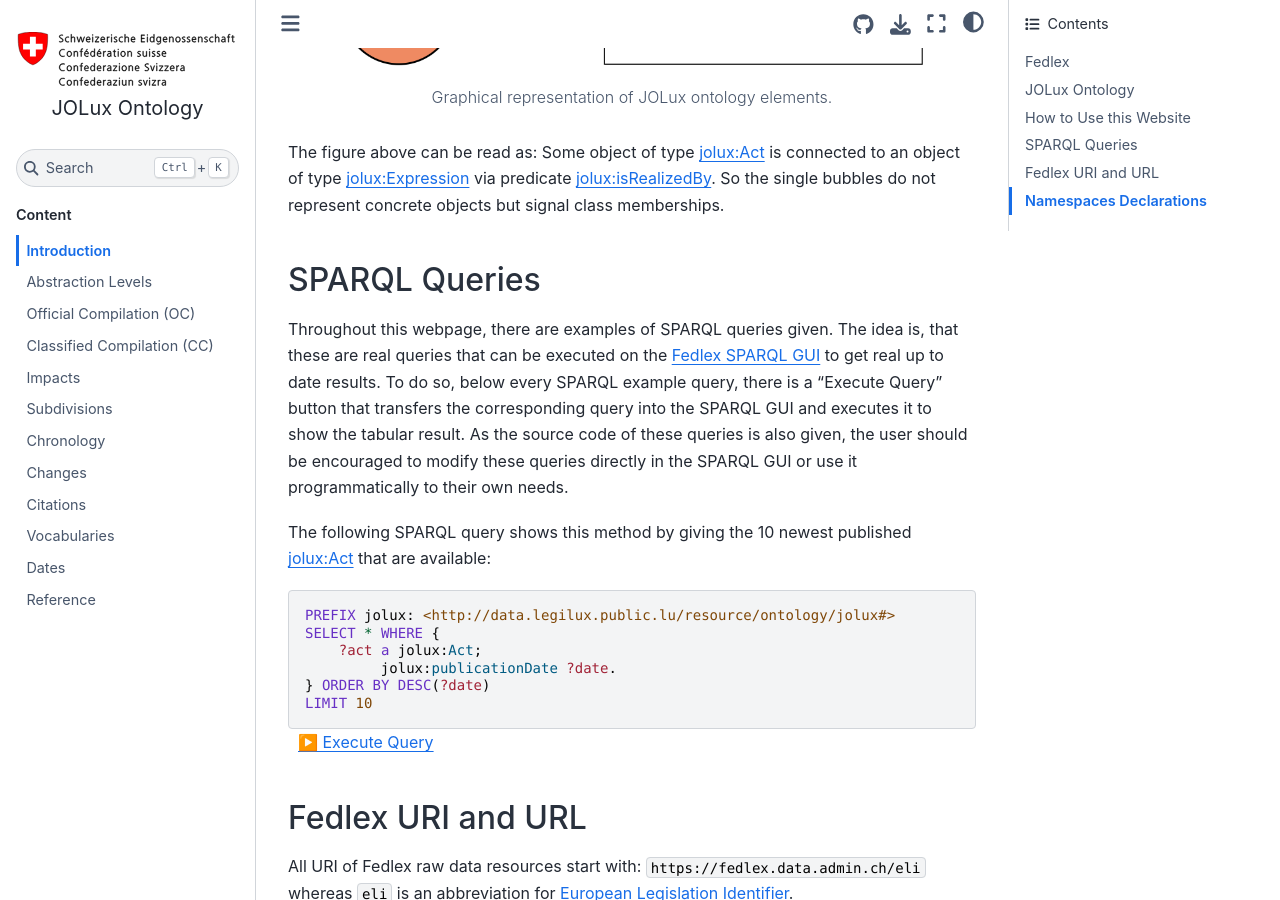
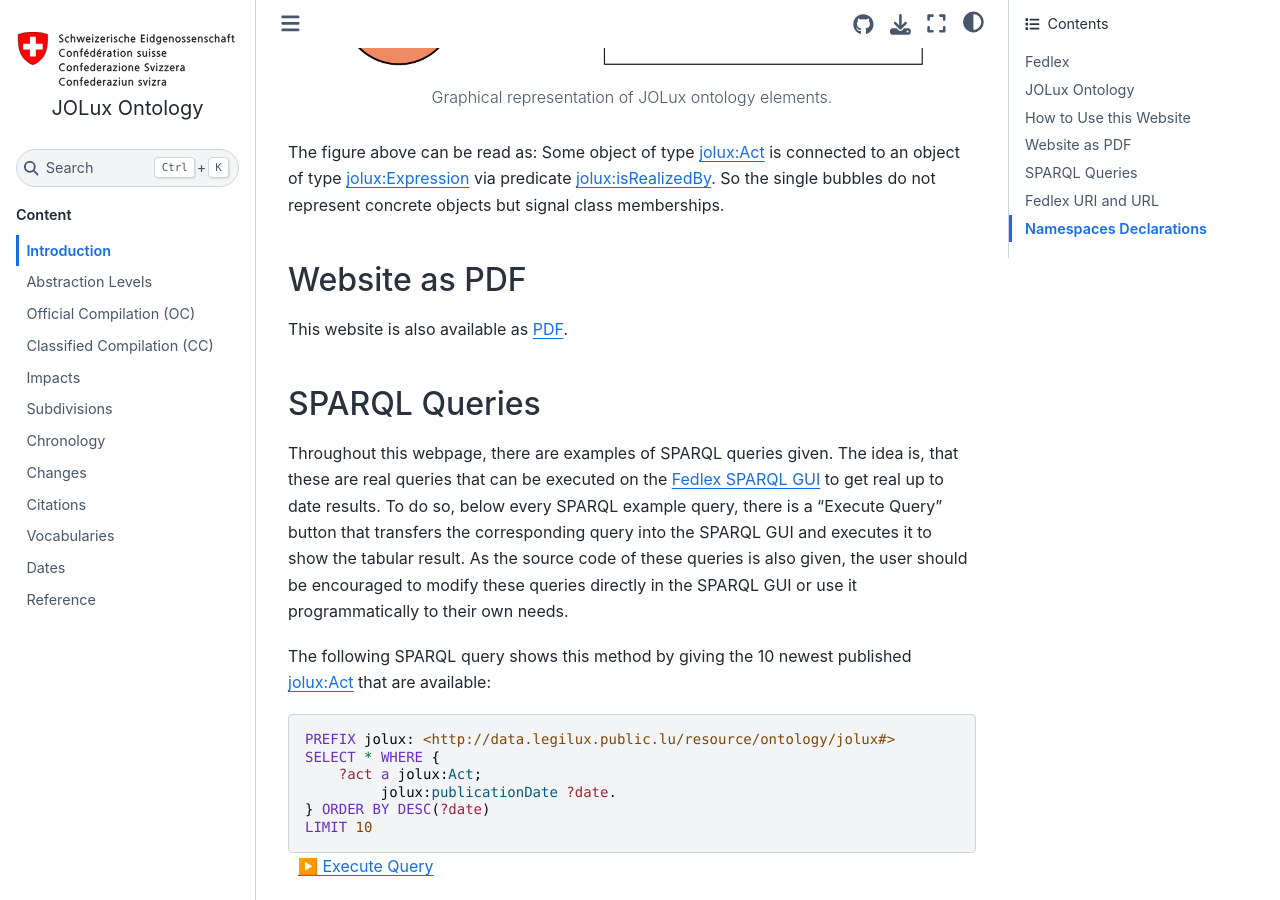
Before and after one commit to swiss/fedlex-jolux, a Sphinx documentation site: the page built from doc/index.md, in a window 1280 px wide and 900 px high, scrolled down 1947 px. Built offline with Sphinx 7.4.7 and the Sphinx Book theme 1.1.4, drawn with Linux system fonts in a browser that asks for light colours.

Commit message:
add pdf download

```diff
--- a/doc/index.md
+++ b/doc/index.md
@@ -56,6 +56,10 @@
 
 The figure above can be read as: Some object of type [jolux:Act](#Act) is connected to an object of type [jolux:Expression](#Expression) via predicate [jolux:isRealizedBy](#isRealizedBy). So the single bubbles do not represent concrete objects but signal class memberships.
 
+## Website as PDF
+
+This website is also available as [PDF](https://github.com/swiss/jolux/blob/gh-pages/pdf/jolux.pdf).
+
 ## SPARQL Queries
 
 Throughout this webpage, there are examples of SPARQL queries given. The idea is, that these are real queries that can be executed on the [Fedlex SPARQL GUI](https://fedlex.data.admin.ch/en-CH/sparql) to get real up to date results. To do so, below every SPARQL example query, there is a "Execute Query" button that transfers the corresponding query into the SPARQL GUI and executes it to show the tabular result. As the source code of these queries is also given, the user should be encouraged to modify these queries directly in the SPARQL GUI or use it programmatically to their own needs.
```
